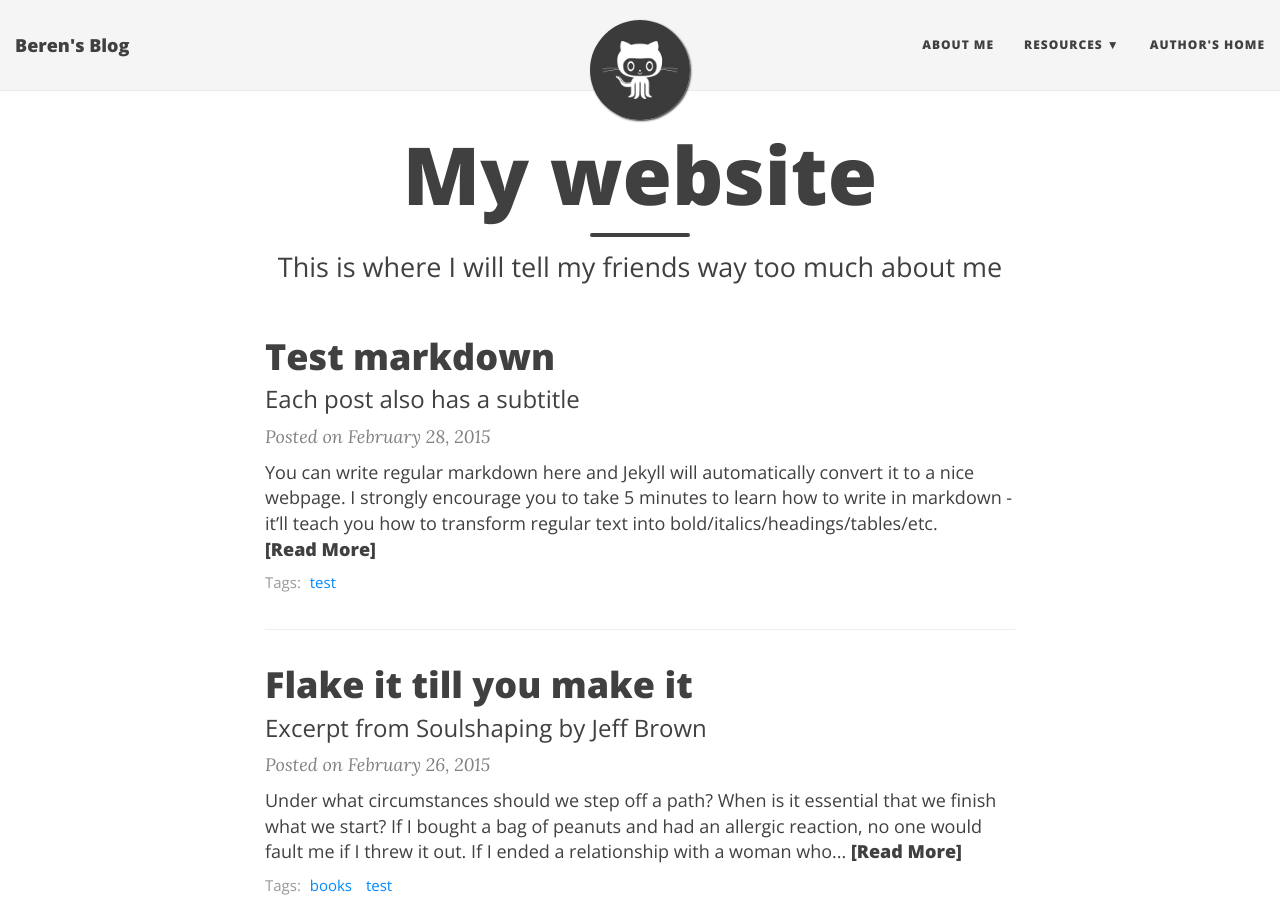
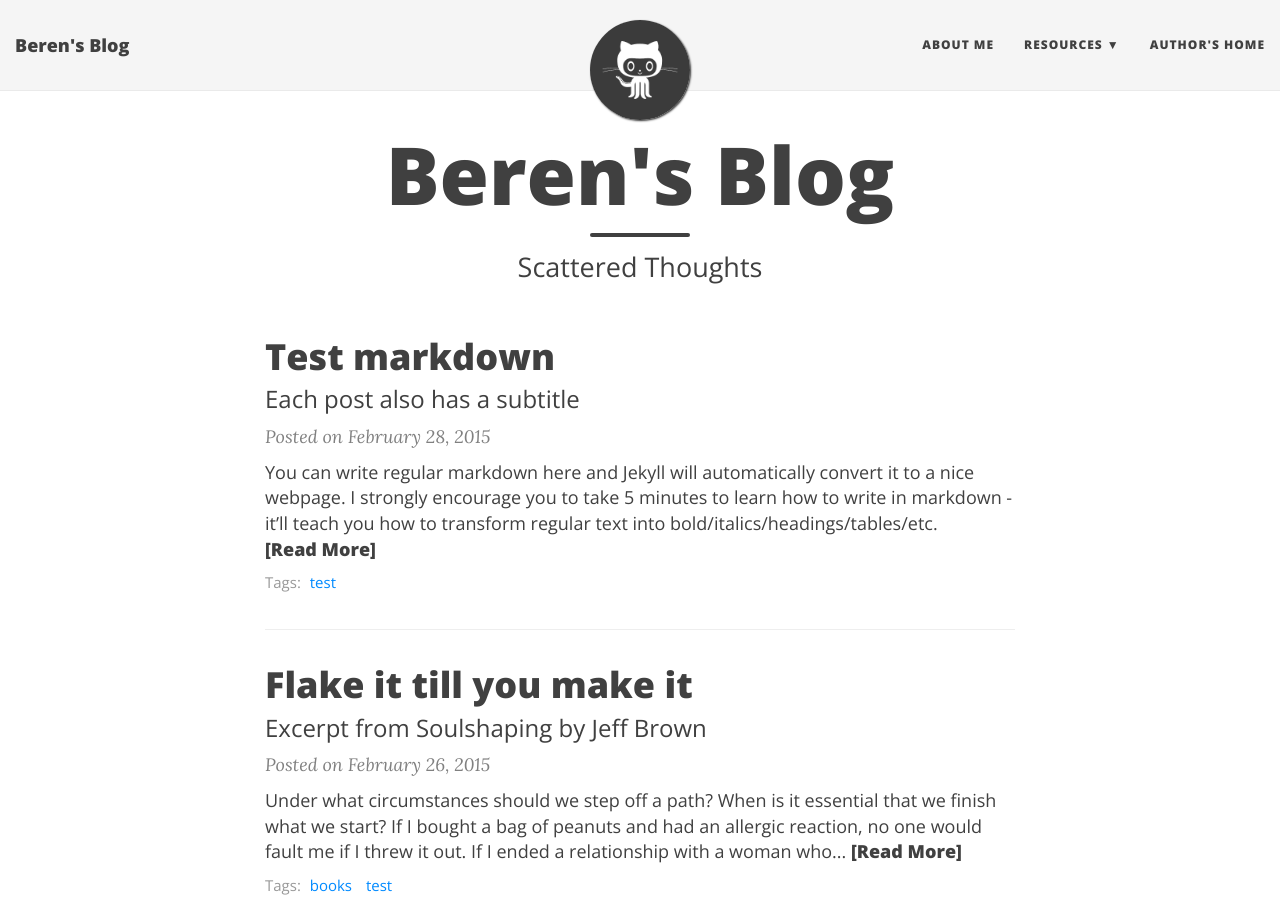
Before and after one commit to BerenMillidge/BerenMillidge.github.io, a Jekyll site: the page built from index.html, in a window 1280 px wide and 900 px high. Built offline with Jekyll 4.4.1, drawn with Linux system fonts in a browser that asks for light colours; nearby versions of some CDN libraries; the list of posts is cut into pages by our own code.

Commit message:
Update index.html

```diff
--- a/index.html
+++ b/index.html
@@ -1,7 +1,7 @@
 ---
 layout: page
-title: My website
-subtitle: This is where I will tell my friends way too much about me
+title: Beren's Blog
+subtitle: Scattered Thoughts
 use-site-title: true
 ---
 
```
